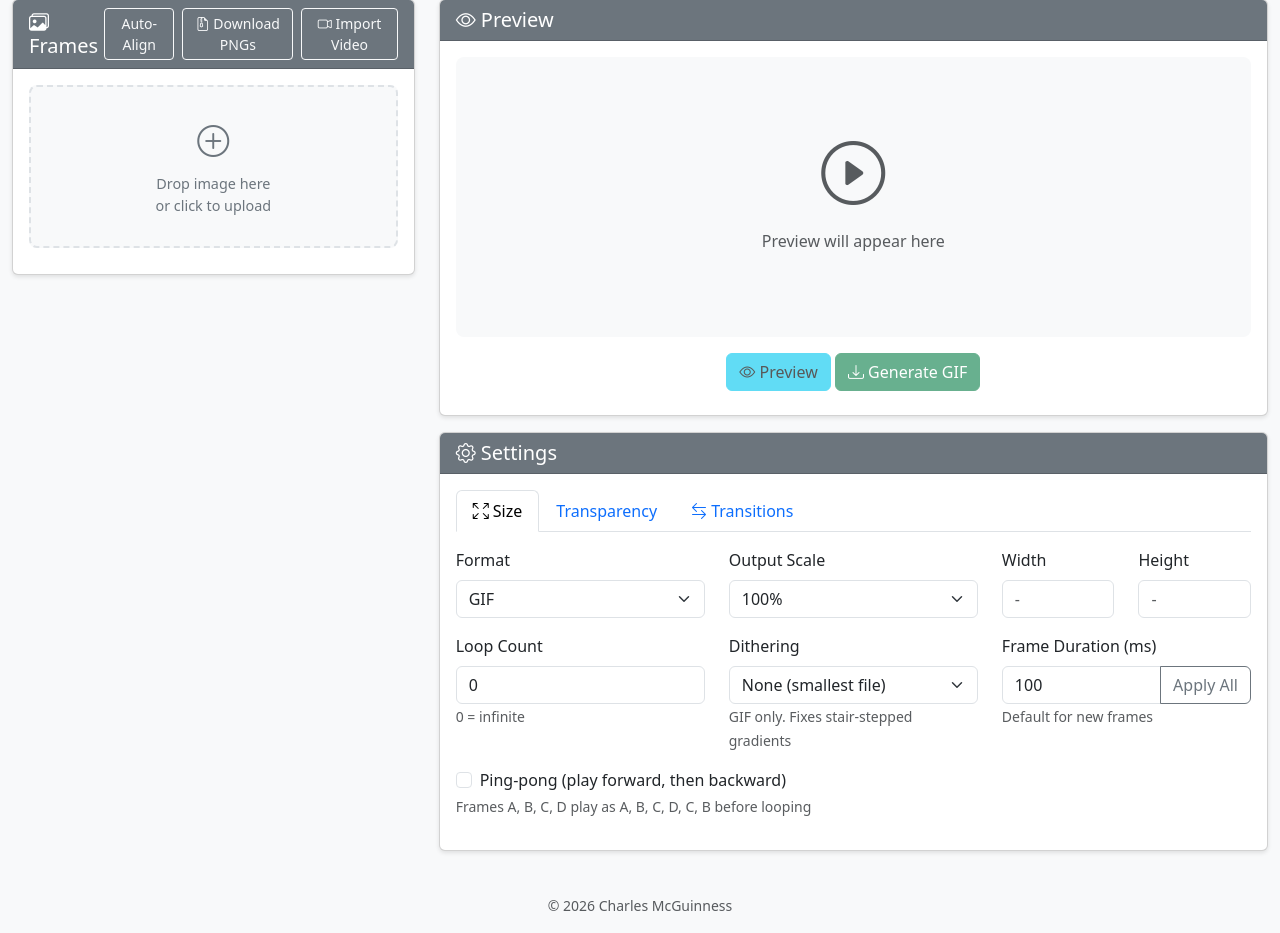
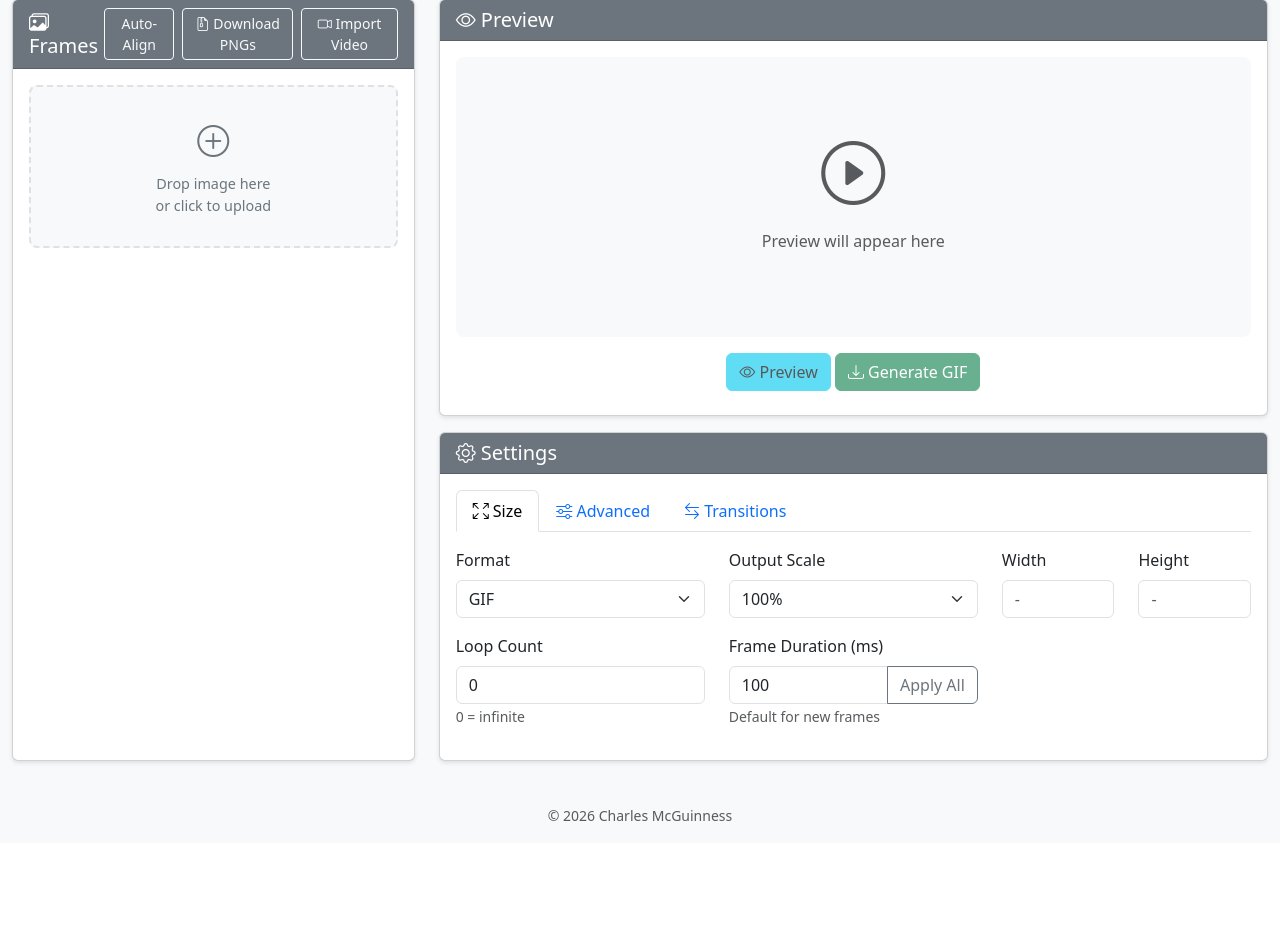
Before and after one commit to cmcguinness/AniGiffy, a Flask app: page / in a window 1280 px wide. Shown: the part 65-998 px from the top of the page. After the commit the page ends 886 px from the top, so only its background shows below. Run offline with Flask 3, Linux system fonts and the light colour scheme; some libraries are stand-ins or nearby versions.

Commit message:
Let the frame list fill the column, and gather the rarer settings under Advanced
The frame list stopped at a fixed calc(100vh - 280px), leaving a gap below
it however tall the page was. The card is now positioned to fill its
column, so it runs exactly as far down as the preview and settings do, and
the list scrolls inside it. Absolute positioning rather than h-100 because
the frames' own height must not grow the row.

The Transparency tab becomes Advanced and takes dithering and ping-pong
from the Size tab, which was getting crowded with things most GIFs don't
need touched.

Co-Authored-By: Claude Opus 5 (1M context) <noreply@anthropic.com>
Claude-Session: https://claude.ai/code/session_01Fyk4gg9usCKNHF5zzEZ5gY

```diff
--- a/static/css/style.css
+++ b/static/css/style.css
@@ -18,9 +18,34 @@ body {
     border: 2px dashed #0d6efd !important;
 }
 
-/* Frame List */
+/* Frame panel. The row is as tall as the preview + settings column, and the
+   frames card should fill exactly that height with the list scrolling inside
+   it. Positioning the card absolutely within its column means the frames
+   never add to the row's height themselves -- a plain h-100 card would,
+   because the percentage falls back to auto while the row is being sized. */
+.frame-panel {
+    position: relative;
+}
+
+@media (min-width: 768px) {
+    .frame-panel > .card {
+        position: absolute;
+        top: 0;
+        bottom: 0;
+        left: calc(var(--bs-gutter-x) * 0.5);
+        right: calc(var(--bs-gutter-x) * 0.5);
+    }
+}
+
+/* .card is itself a flex column, so its body must be allowed to shrink
+   below its content or the list can never scroll. */
+.frame-panel .card-body {
+    min-height: 0;
+}
+
 .frame-list {
-    max-height: calc(100vh - 280px);
+    flex: 1 1 auto;
+    min-height: 0;
     overflow-y: auto;
 }
 
@@ -187,6 +212,7 @@ body {
 /* Responsive Adjustments */
 @media (max-width: 768px) {
     .frame-list {
+        /* Columns stack, so cap the list rather than pushing settings down */
         max-height: 400px;
     }
 
--- a/templates/index.html
+++ b/templates/index.html
@@ -3,7 +3,7 @@
 {% block content %}
 <div class="row mt-2">
     <!-- Left Panel - Frame List -->
-    <div class="col-md-4">
+    <div class="col-md-4 frame-panel">
         <div class="card">
             <div class="card-header bg-secondary text-white d-flex justify-content-between align-items-center">
                 <h5 class="mb-0">
@@ -23,7 +23,7 @@
                     </button>
                 </div>
             </div>
-            <div class="card-body" id="dropZone">
+            <div class="card-body d-flex flex-column" id="dropZone">
                 <!-- Hidden file inputs -->
                 <input type="file" id="imageUpload" class="d-none" accept="image/png,image/jpeg,image/gif,image/webp,.jpg,.jpeg,.jpe,.jfif,.png,.gif,.webp" multiple>
                 <input type="file" id="videoUpload" class="d-none" accept=".mp4,.mov">
@@ -88,8 +88,8 @@
                         </button>
                     </li>
                     <li class="nav-item" role="presentation">
-                        <button class="nav-link" id="transparency-tab" data-bs-toggle="tab" data-bs-target="#transparency" type="button" role="tab" aria-controls="transparency" aria-selected="false">
-                            <i class="bi bi-transparency"></i> Transparency
+                        <button class="nav-link" id="advanced-tab" data-bs-toggle="tab" data-bs-target="#advanced" type="button" role="tab" aria-controls="advanced" aria-selected="false">
+                            <i class="bi bi-sliders"></i> Advanced
                         </button>
                     </li>
                     <li class="nav-item" role="presentation">
@@ -137,15 +137,6 @@
                                 <small class="form-text text-muted">0 = infinite</small>
                             </div>
                             <div class="col-md-4 mb-3">
-                                <label for="dither" class="form-label">Dithering</label>
-                                <select class="form-select" id="dither">
-                                    <option value="none">None (smallest file)</option>
-                                    <option value="ordered">Ordered (smooth gradients, stable)</option>
-                                    <option value="floyd-steinberg">Floyd–Steinberg (stills only)</option>
-                                </select>
-                                <small class="form-text text-muted">GIF only. Fixes stair-stepped gradients</small>
-                            </div>
-                            <div class="col-md-4 mb-3">
                                 <label for="defaultDuration" class="form-label">Frame Duration (ms)</label>
                                 <div class="input-group">
                                     <input type="number" class="form-control" id="defaultDuration" value="100" min="1">
@@ -154,23 +145,10 @@
                                 <small class="form-text text-muted">Default for new frames</small>
                             </div>
                         </div>
-                        <div class="row">
-                            <div class="col-12 mb-3">
-                                <div class="form-check">
-                                    <input class="form-check-input" type="checkbox" id="pingPong">
-                                    <label class="form-check-label" for="pingPong">
-                                        Ping-pong (play forward, then backward)
-                                    </label>
-                                </div>
-                                <small class="form-text text-muted">
-                                    Frames A, B, C, D play as A, B, C, D, C, B before looping
-                                </small>
-                            </div>
-                        </div>
                     </div>
 
-                    <!-- Transparency Tab -->
-                    <div class="tab-pane fade" id="transparency" role="tabpanel" aria-labelledby="transparency-tab">
+                    <!-- Advanced Tab: transparency, dithering, playback order -->
+                    <div class="tab-pane fade" id="advanced" role="tabpanel" aria-labelledby="advanced-tab">
                         <div class="row">
                             <div class="col-md-4 mb-3">
                                 <div class="form-check form-switch">
@@ -186,6 +164,28 @@
                                 <label for="alphaThreshold" class="form-label">Alpha Threshold: <span id="alphaThresholdValue">128</span></label>
                                 <input type="range" class="form-range" id="alphaThreshold" min="0" max="255" value="128">
                                 <small class="form-text text-muted">Pixels below this become transparent</small>
+                            </div>
+                        </div>
+                        <div class="row">
+                            <div class="col-md-4 mb-3">
+                                <label for="dither" class="form-label">Dithering</label>
+                                <select class="form-select" id="dither">
+                                    <option value="none">None (smallest file)</option>
+                                    <option value="ordered">Ordered (smooth gradients, stable)</option>
+                                    <option value="floyd-steinberg">Floyd–Steinberg (stills only)</option>
+                                </select>
+                                <small class="form-text text-muted">GIF only. Fixes stair-stepped gradients</small>
+                            </div>
+                            <div class="col-md-8 mb-3">
+                                <div class="form-check">
+                                    <input class="form-check-input" type="checkbox" id="pingPong">
+                                    <label class="form-check-label" for="pingPong">
+                                        Ping-pong (play forward, then backward)
+                                    </label>
+                                </div>
+                                <small class="form-text text-muted">
+                                    Frames A, B, C, D play as A, B, C, D, C, B before looping
+                                </small>
                             </div>
                         </div>
                     </div>
```
Also changed, not shown: README.md.
